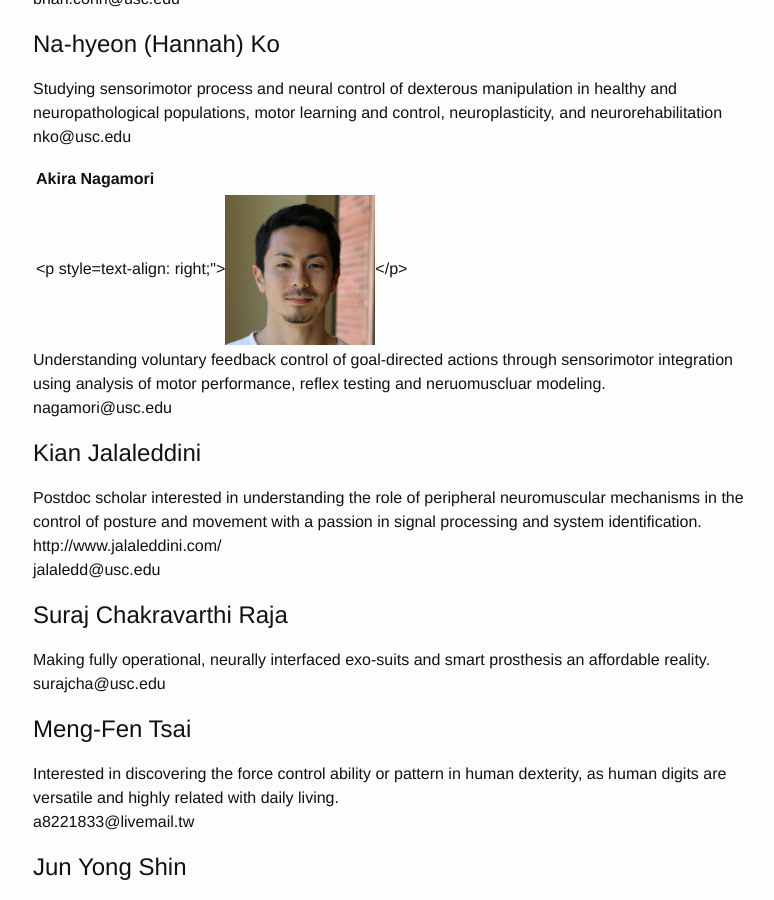
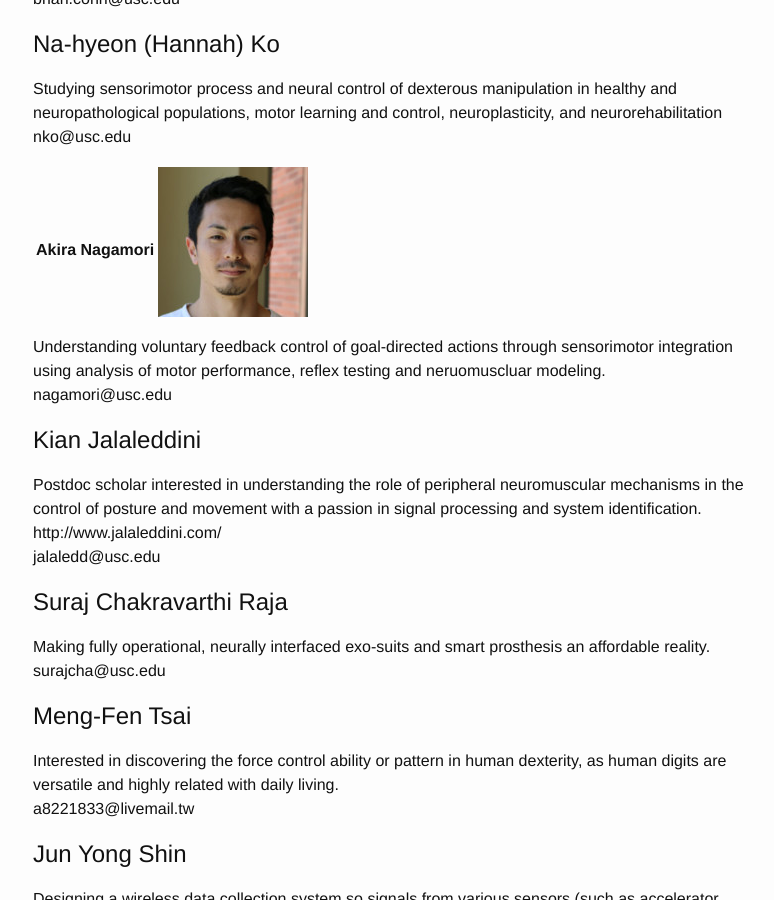
Before and after one commit to usc-bbdl/usc-bbdl.github.io, a Jekyll site: the page built from about.md, in a window 1280 px wide and 900 px high, scrolled down 1323 px. Shown: the whole window, without its empty margins (237-1011 px from the left). Built offline with Jekyll 4.4.1, drawn with Linux system fonts in a browser that asks for light colours.

Commit message:
Update about.md

```diff
--- a/about.md
+++ b/about.md
@@ -51,8 +51,8 @@ Studying sensorimotor process and neural control of dexterous manipulation in he
 nko@usc.edu
 
 <table style="border: none;">
-<td><strong>Akira Nagamori</strong></td>
-<tr><td><p style=text-align: right;"><img src="https://valerolab.org/Photos/akira.jpg"></p></td></tr>
+<tr><td><strong>Akira Nagamori</strong></td>
+<td><p style="text-align: right;"><img src="https://valerolab.org/Photos/akira.jpg"></p></td></tr>
 </table>
 Understanding voluntary feedback control of goal-directed actions through sensorimotor integration using analysis of motor performance, reflex testing and neruomuscluar modeling.<br>
 nagamori@usc.edu
```
